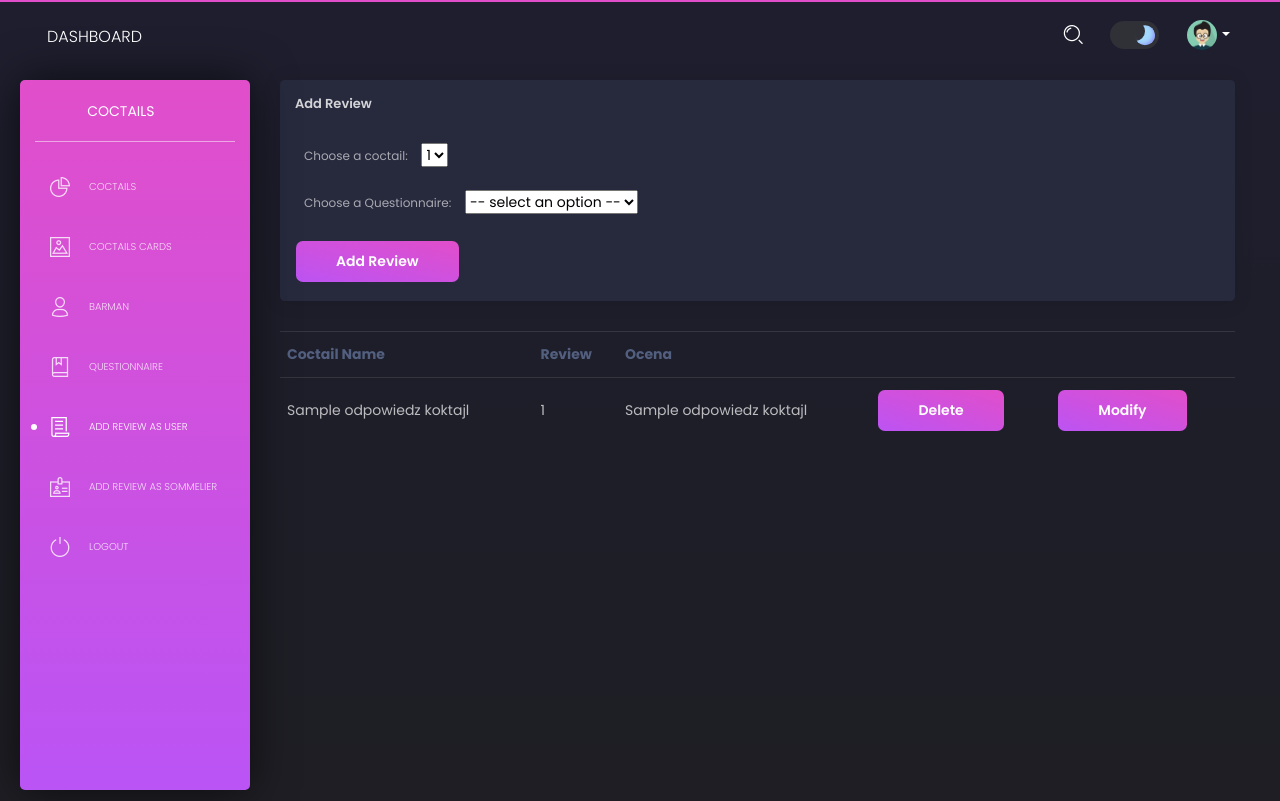
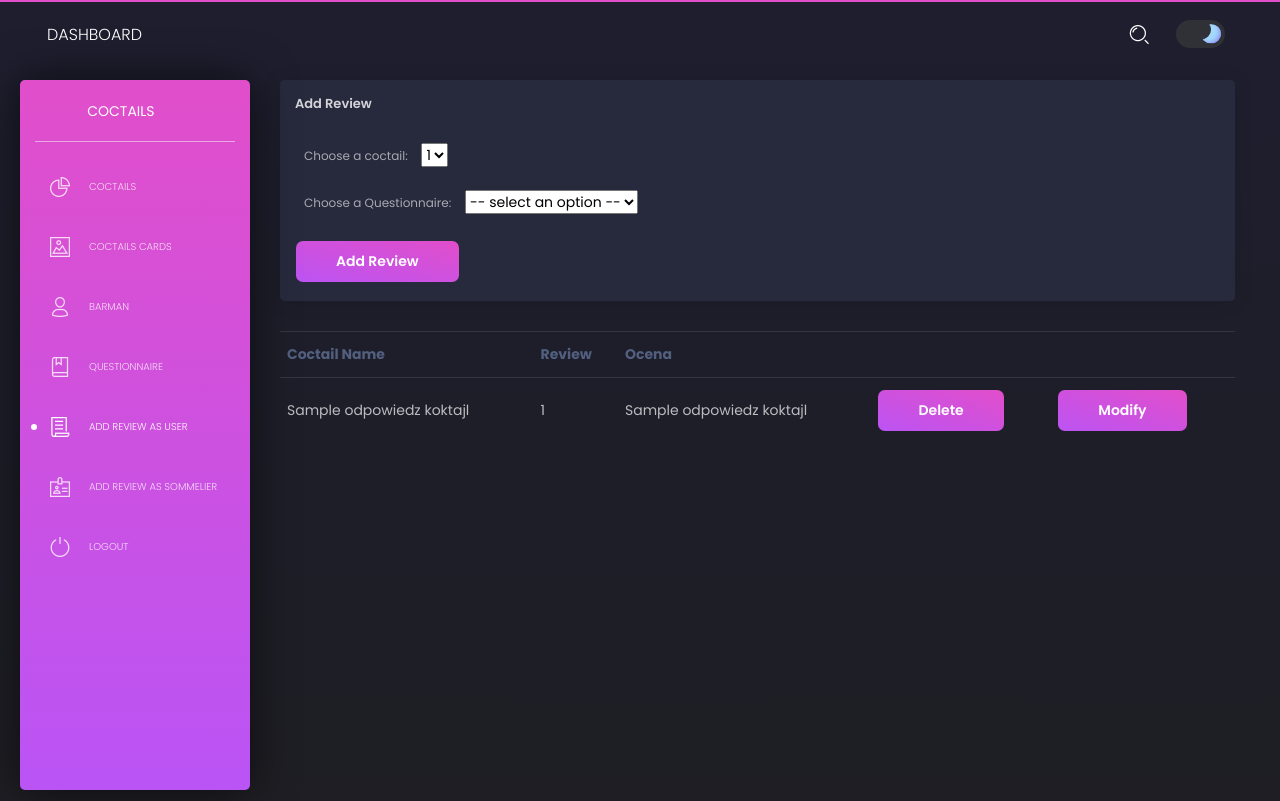
Before and after one commit to TMichaelan/sbd-cocktail-project-put, a Flask app: page /add_review.html in a window 1280 px wide. Run offline with Flask 2, Linux system fonts and the light colour scheme; tables that the repository leaves empty hold one stand-in row (values such as "Sample post"); a database or web service that is not in the repository returns one stand-in record (values such as "Sample title"); parts of the project's set-up code (start-up, migrations or seed data) failed here and were passed over; some libraries are stand-ins or nearby versions.

Commit message:
fix: comment useless navigation

```diff
--- a/apps/templates/includes/navigation.html
+++ b/apps/templates/includes/navigation.html
@@ -40,7 +40,7 @@
                             </label>
                         </li>
 
-                        <li class="dropdown nav-item">
+                        <!-- <li class="dropdown nav-item">
                             <a href="#" class="dropdown-toggle nav-link" data-toggle="dropdown">
                                 <div class="photo">
                                     <img src="{{ config.ASSETS_ROOT }}/img/anime3.png" alt="Profile Photo">
@@ -60,7 +60,7 @@
                                        class="nav-item dropdown-item">Logout</a>
                                 </li>
                             </ul>
-                        </li>
+                        </li> -->
                         <li class="separator d-lg-none"></li>
                     </ul>
                 </div>
```
